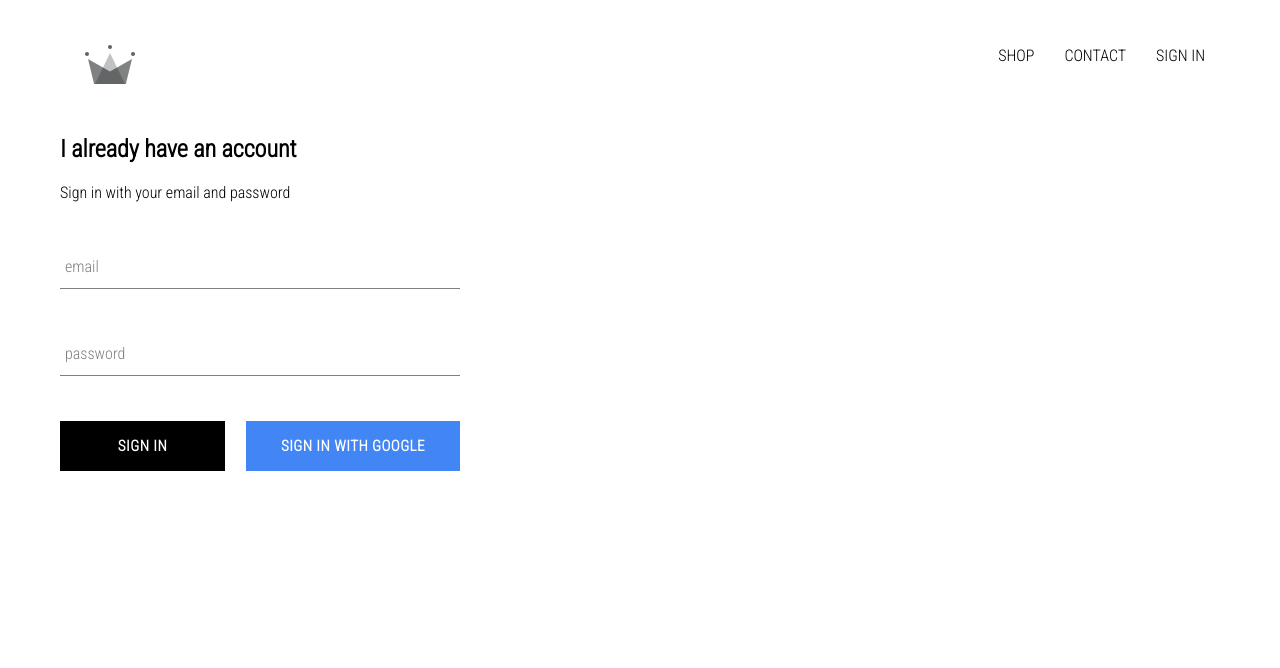
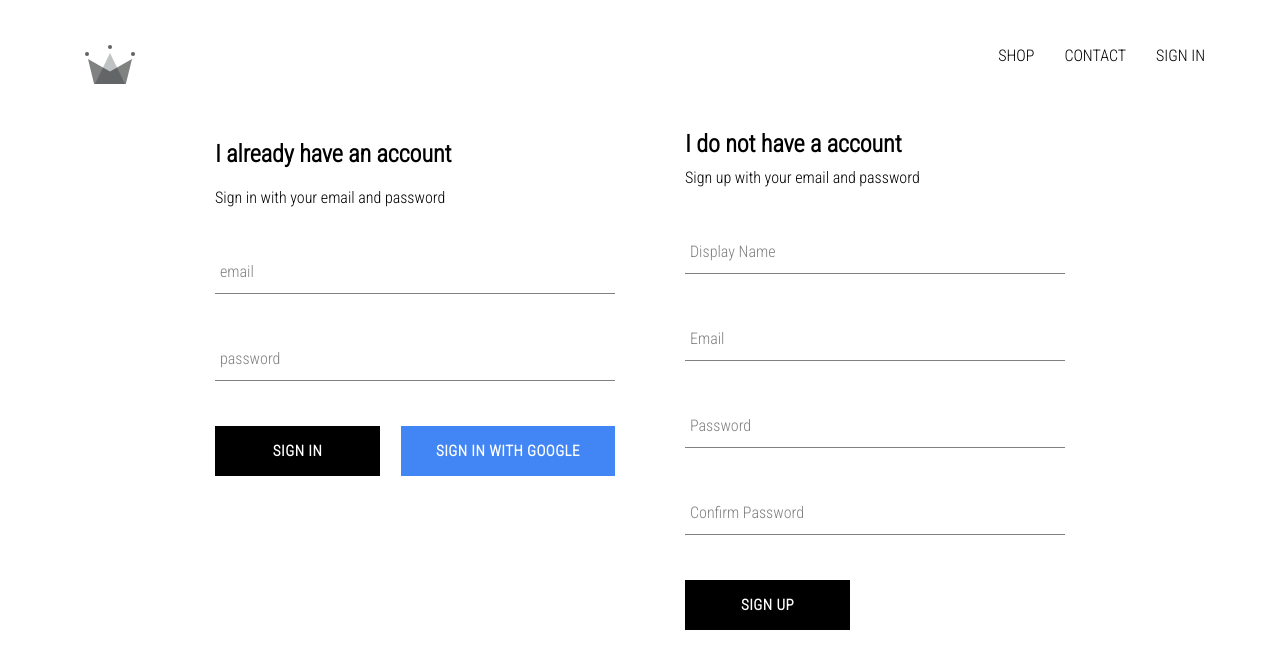
Before and after one commit to niksbanna/crown-clothing, a React (Create React App) app: page /signin in a window 1280 px wide. Shown: the top 668 px of the page. Built offline with nearby package versions, Linux system fonts and the light colour scheme; no server answers.

Commit message:
implemented firebase utils, included ability to store authenticated user to our firebase database

```diff
--- a/src/App.js
+++ b/src/App.js
@@ -4,22 +4,37 @@
 import Homepage from './Pages/Homepage/Homepage';
 import Shop from './Pages/Shop/Shop';
 import SignInAndSignUpPage from './Pages/Sign-in-and-sign-up-page/SignInAndSignUpPage';
-import { auth } from './Firebase/Firebase.utils';
+import { auth, createUserProfileDocument } from './Firebase/Firebase.utils';
 import { useEffect, useRef, useState } from 'react';
 
 function App() {
+
   const [currentUser, setCurrentUser] = useState(null);
-
+  const [isLoading, setIsLoading] = useState(true);
   const unSubscribeFromAuth = useRef(null);
 
   useEffect(() => {
-    unSubscribeFromAuth.current = auth.onAuthStateChanged(user => {
-      setCurrentUser(user);
-      console.log(user);
-      console.log(unSubscribeFromAuth);
-    })
-    return () => { unSubscribeFromAuth.current() };
-  }, [currentUser]);
+    unSubscribeFromAuth.current = auth.onAuthStateChanged(async userAuth => {
+      setIsLoading(true);
+      if (userAuth) {
+        const userRef = await createUserProfileDocument(userAuth);
+        userRef.onSnapshot(snapShot => {
+          setCurrentUser({
+            id: snapShot.id,
+            ...snapShot.data()
+          });
+          setIsLoading(false);
+        });
+      } else {
+        setCurrentUser(userAuth);
+        setIsLoading(false);
+      }
+    });
+    return () => {
+      unSubscribeFromAuth.current();
+    };
+  }, []);
+  console.log(isLoading ? "Loading user..." : currentUser);
 
   return (
     <div>
--- /dev/null
+++ b/src/Components/Sign-up/SignUp.js
@@ -0,0 +1,81 @@
+import React, { useState } from 'react';
+import './SignUp.scss';
+import { auth, createUserProfileDocument } from '../../Firebase/Firebase.utils';
+import FormInput from '../Form-input/FormInput';
+import CustonButton from '../Custom-button/CustonButton';
+
+export default function SignUp() {
+    const userDetails = {
+        displayName: '',
+        email: '',
+        password: '',
+        confirmPassword: ''
+    }
+    const [state, setState] = useState(userDetails);
+    const { displayName, email, password, confirmPassword } = state;
+
+    const handleSubmit = async event => {
+        event.preventDefault();
+        if (password !== confirmPassword) {
+            alert("passwords don't match")
+            return;
+        }
+        try {
+            const { user } = auth.createUserWithEmailAndPassword(email, password);
+            createUserProfileDocument(user, { displayName });
+            setState({
+                displayName: '',
+                email: '',
+                password: '',
+                confirmPassword: ''
+            })
+        }
+        catch (error) {
+            console.error(error);
+        }
+    };
+    const handleChange = event => {
+        const { name, value } = event.target;
+        setState({ ...state, [name]: value });
+    }
+    return (
+        <div>
+            <div className="sign-up">
+                <h2 className="title">I do not have a account</h2>
+                <span>Sign up with your email and password</span>
+                <form className='sign-up-form' onSubmit={handleSubmit}>
+                    <FormInput
+                        type='text'
+                        name='displayName'
+                        value={displayName}
+                        handleChange={handleChange}
+                        label='Display Name'
+                        required />
+                    <FormInput
+                        type='email'
+                        name='email'
+                        value={email}
+                        handleChange={handleChange}
+                        label='Email'
+                        required />
+                    <FormInput
+                        type='password'
+                        name='password'
+                        value={password}
+                        onChange={handleChange}
+                        label='Password'
+                        required />
+                    <FormInput
+                        type='password'
+                        name='confirmPassword'
+                        value={confirmPassword}
+                        onChange={handleChange}
+                        label='Confirm Password'
+                        required />
+                    <CustonButton type='submit'>SIGN UP</CustonButton>
+                </form>
+            </div>
+
+        </div>
+    )
+}
--- /dev/null
+++ b/src/Components/Sign-up/SignUp.scss
@@ -0,0 +1,9 @@
+.sign-up {
+  display: flex;
+  flex-direction: column;
+  width: 380px;
+
+  .title {
+    margin: 10px 0;
+  }
+}
--- a/src/Firebase/Firebase.utils.js
+++ b/src/Firebase/Firebase.utils.js
@@ -14,6 +14,30 @@
     measurementId: "G-KL14432C4C"
 };
 
+export const createUserProfileDocument = async (userAuth, additionalData) => {
+    if (!userAuth) return;
+    const userRef = firestore.doc(`users/${userAuth.uid}`);
+    const snapShot = userRef.get();
+    console.log(snapShot);
+
+    if (!snapShot.exists) {
+        const { displayName, email } = userAuth;
+        const createdAt = new Date();
+        try {
+            await userRef.set({
+                displayName,
+                email,
+                createdAt,
+                ...additionalData
+            })
+        }
+        catch (error) {
+            console.log('error creating user', error.message);
+        }
+    }
+    return userRef;
+}
+
 // Initialize Firebase
 firebase.initializeApp(firebaseConfig);
 // const analytics = getAnalytics(app);
--- a/src/Pages/Sign-in-and-sign-up-page/SignInAndSignUpPage.js
+++ b/src/Pages/Sign-in-and-sign-up-page/SignInAndSignUpPage.js
@@ -1,4 +1,5 @@
 import React from 'react';
+import SignUp from '../../Components/Sign-up/SignUp';
 import SignIn from '../../Components/SingIn/SignIn';
 import './SignInAndSignUpPage.scss';
 
@@ -6,6 +7,7 @@
     return (
         <div className='sign-in-and-sign-up'>
             <SignIn />
+            <SignUp />
         </div>
     )
 }
--- a/src/Pages/Sign-in-and-sign-up-page/SignInAndSignUpPage.scss
+++ b/src/Pages/Sign-in-and-sign-up-page/SignInAndSignUpPage.scss
@@ -0,0 +1,6 @@
+.sign-in-and-sign-up {
+  width: 850px;
+  display: flex;
+  justify-content: space-between;
+  margin: 30px auto;
+}
```
